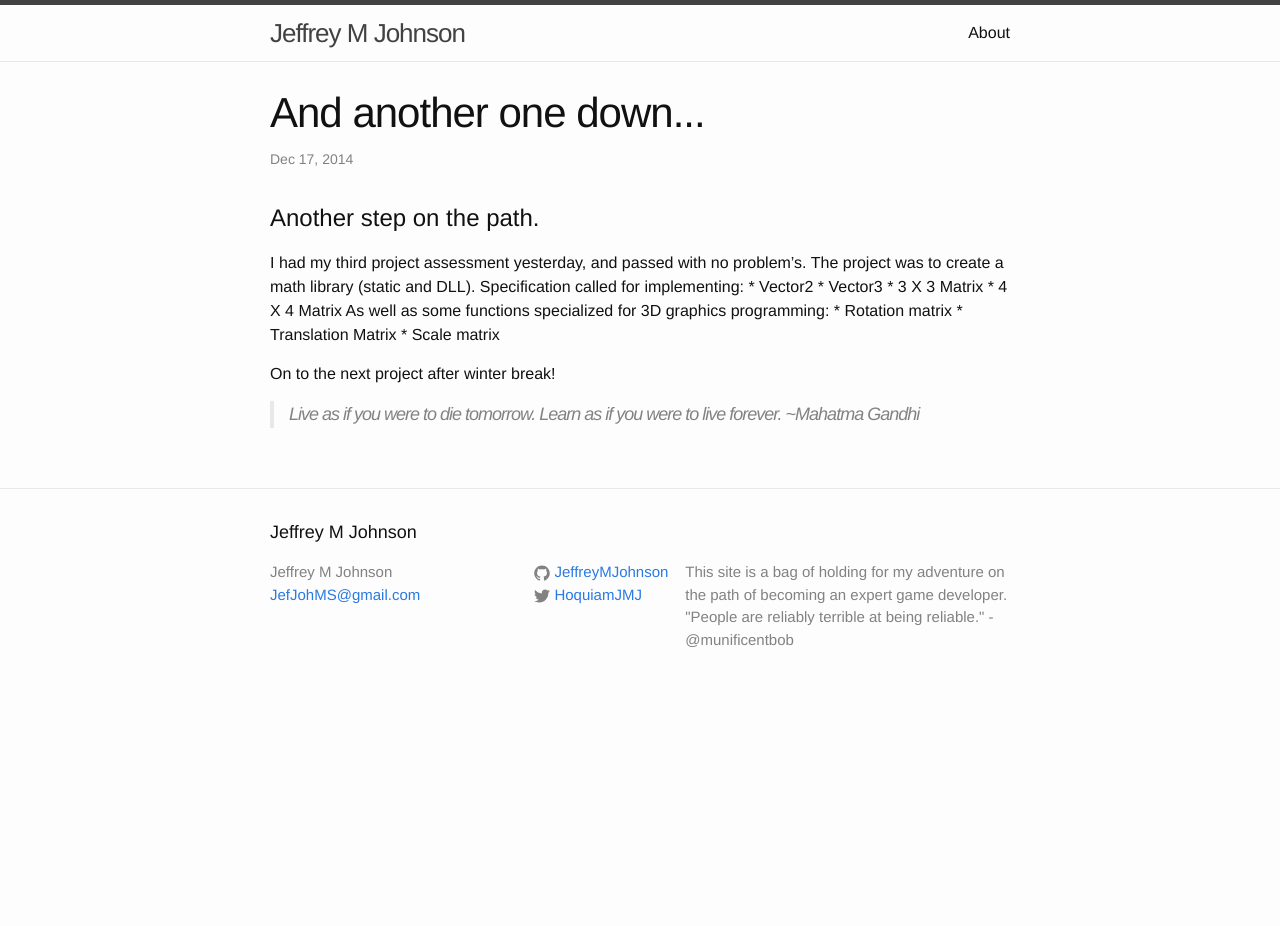
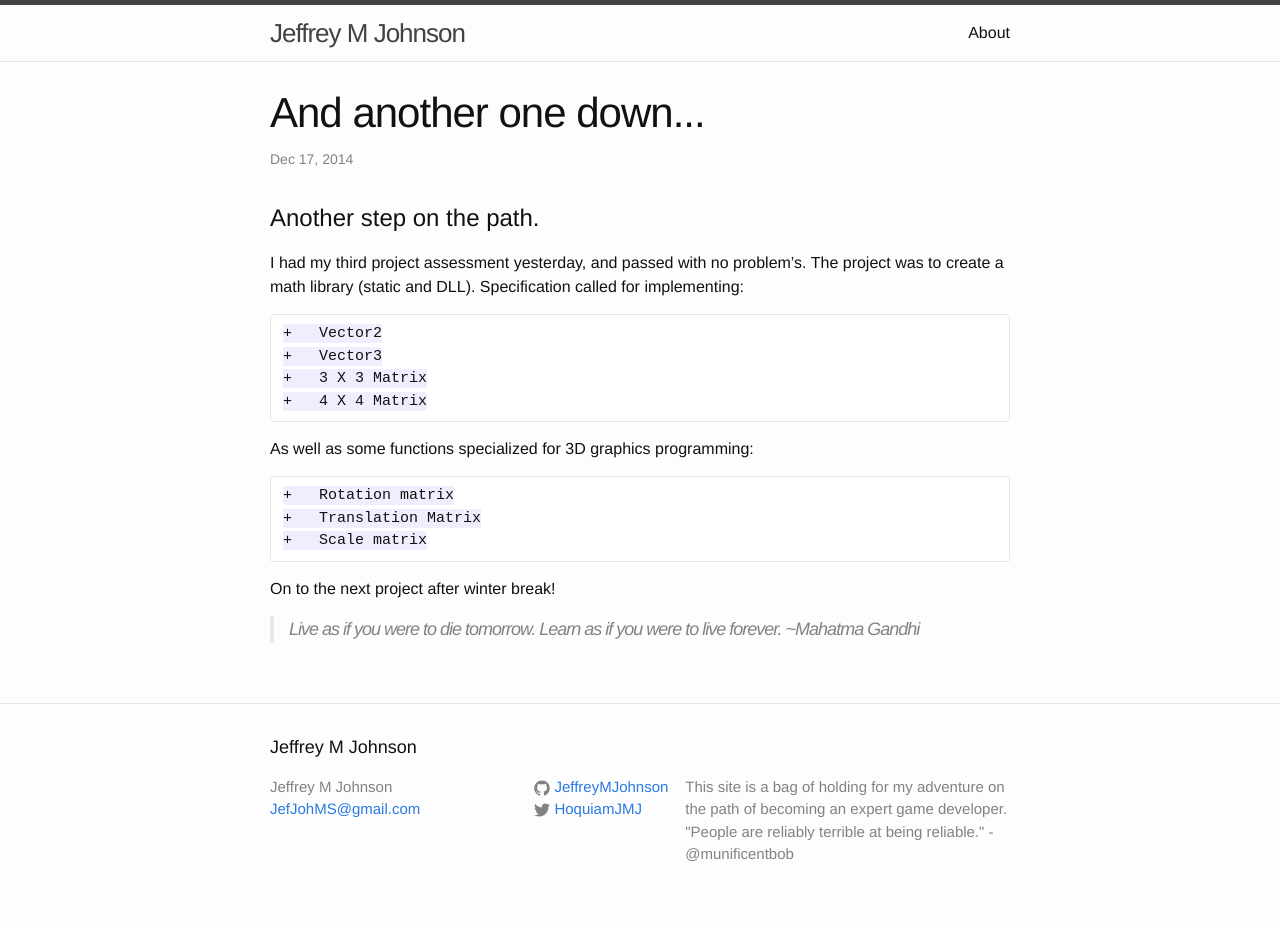
Before and after one commit to JeffreyMJohnson/JeffreyMJohnson.github.io, a Jekyll site: the page built from _posts/2014-12-17-another-one-down.markdown, in a window 1280 px wide. Built offline with Jekyll 4.4.1, drawn with Linux system fonts in a browser that asks for light colours; before the commit the page ends 900 px from its top, so only the background shows below that.

Commit message:
entry updates

```diff
--- a/_posts/2014-12-17-another-one-down.markdown
+++ b/_posts/2014-12-17-another-one-down.markdown
@@ -9,14 +9,17 @@ Another step on the path.
 
 I had my third project assessment yesterday, and passed with no problem's. The project was to create a math library (static and DLL).
 Specification called for implementing:
-    *   Vector2
-    *   Vector3
-    *   3 X 3 Matrix
-    *   4 X 4 Matrix
+
+    +   Vector2
+    +   Vector3
+    +   3 X 3 Matrix
+    +   4 X 4 Matrix
+
 As well as some functions specialized for 3D graphics programming:
-    *   Rotation matrix
-    *   Translation Matrix
-    *   Scale matrix
+
+    +   Rotation matrix
+    +   Translation Matrix
+    +   Scale matrix
 
 On to the next project after winter break!
 
```
